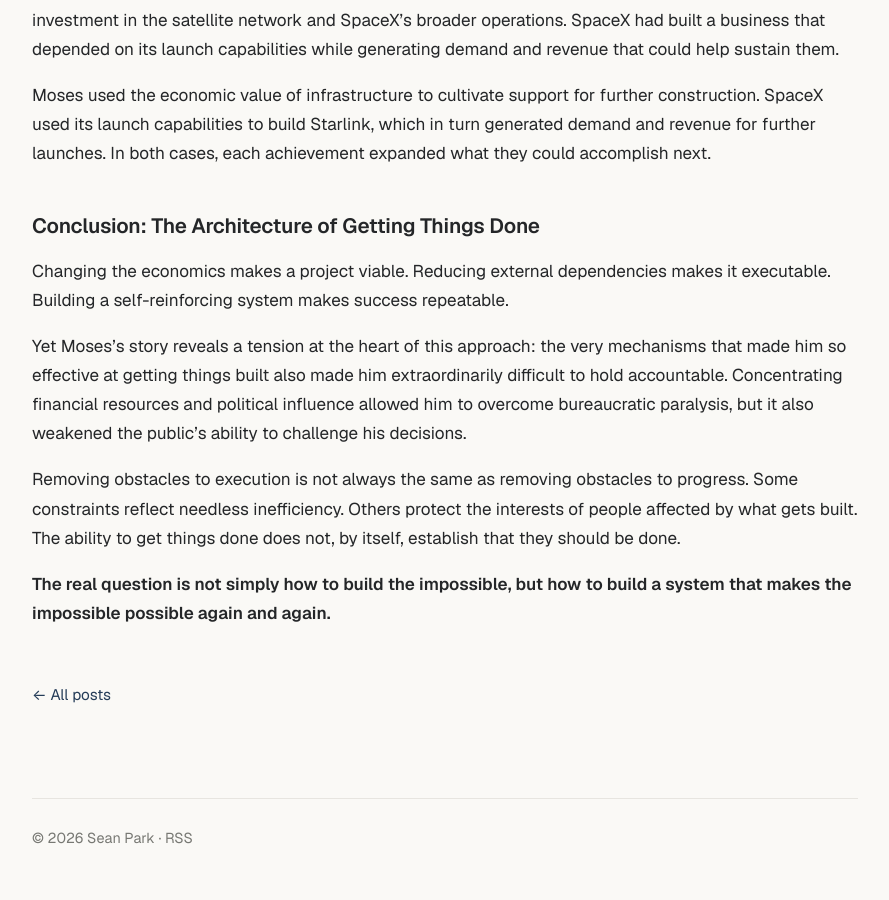
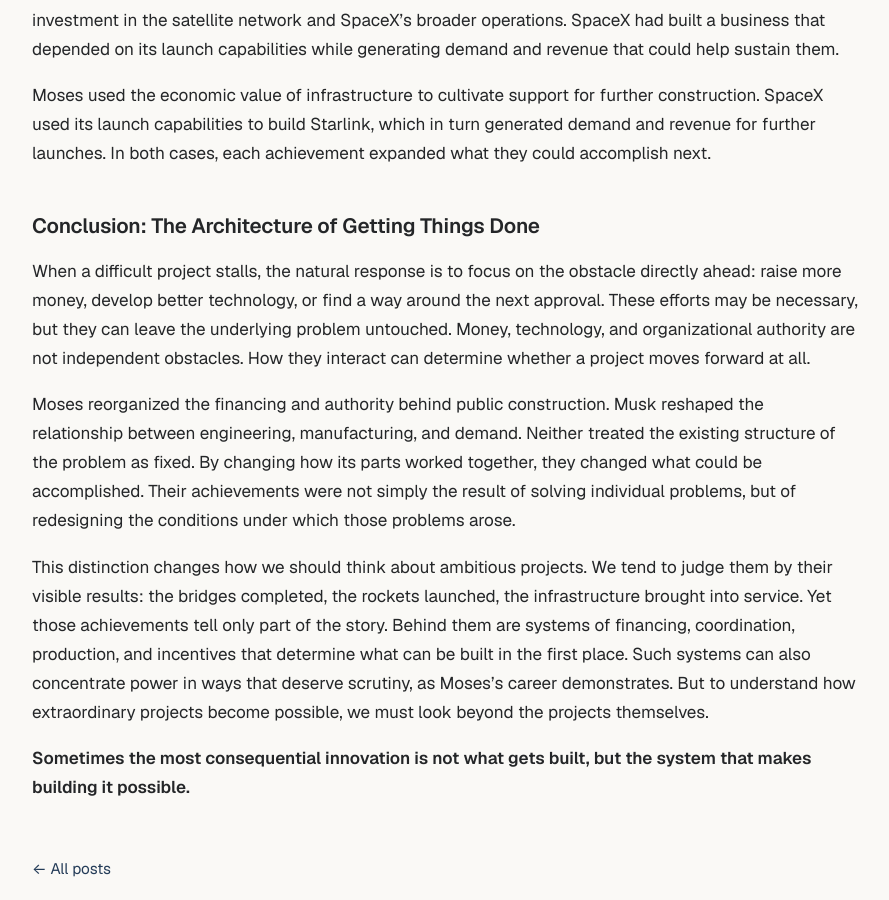
Before and after one commit to parksean7/parksean7.github.io, a Jekyll site: the page built from _posts/2026-11-01-how-the-impossible-gets-built.md, in a window 1280 px wide and 900 px high, scrolled down 11738 px. Shown: the whole window, without its empty margins (195-1084 px from the left). Built offline with Jekyll 4.4.1, drawn with Linux system fonts in a browser that asks for light colours.

Commit message:
Replace conclusion with systems-focused closing

```diff
--- a/_posts/2026-11-01-how-the-impossible-gets-built.md
+++ b/_posts/2026-11-01-how-the-impossible-gets-built.md
@@ -165,10 +165,10 @@
 
 ## Conclusion: The Architecture of Getting Things Done
 
-Changing the economics makes a project viable. Reducing external dependencies makes it executable. Building a self-reinforcing system makes success repeatable.
+When a difficult project stalls, the natural response is to focus on the obstacle directly ahead: raise more money, develop better technology, or find a way around the next approval. These efforts may be necessary, but they can leave the underlying problem untouched. Money, technology, and organizational authority are not independent obstacles. How they interact can determine whether a project moves forward at all.
 
-Yet Moses’s story reveals a tension at the heart of this approach: the very mechanisms that made him so effective at getting things built also made him extraordinarily difficult to hold accountable. Concentrating financial resources and political influence allowed him to overcome bureaucratic paralysis, but it also weakened the public’s ability to challenge his decisions.
+Moses reorganized the financing and authority behind public construction. Musk reshaped the relationship between engineering, manufacturing, and demand. Neither treated the existing structure of the problem as fixed. By changing how its parts worked together, they changed what could be accomplished. Their achievements were not simply the result of solving individual problems, but of redesigning the conditions under which those problems arose.
 
-Removing obstacles to execution is not always the same as removing obstacles to progress. Some constraints reflect needless inefficiency. Others protect the interests of people affected by what gets built. The ability to get things done does not, by itself, establish that they should be done.
+This distinction changes how we should think about ambitious projects. We tend to judge them by their visible results: the bridges completed, the rockets launched, the infrastructure brought into service. Yet those achievements tell only part of the story. Behind them are systems of financing, coordination, production, and incentives that determine what can be built in the first place. Such systems can also concentrate power in ways that deserve scrutiny, as Moses's career demonstrates. But to understand how extraordinary projects become possible, we must look beyond the projects themselves.
 
-**The real question is not simply how to build the impossible, but how to build a system that makes the impossible possible again and again.**
+**Sometimes the most consequential innovation is not what gets built, but the system that makes building it possible.**
```
